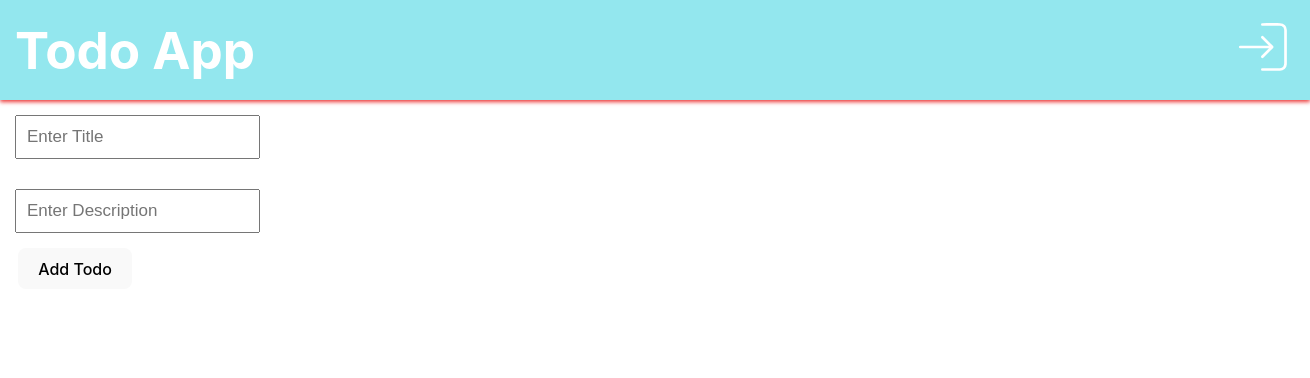
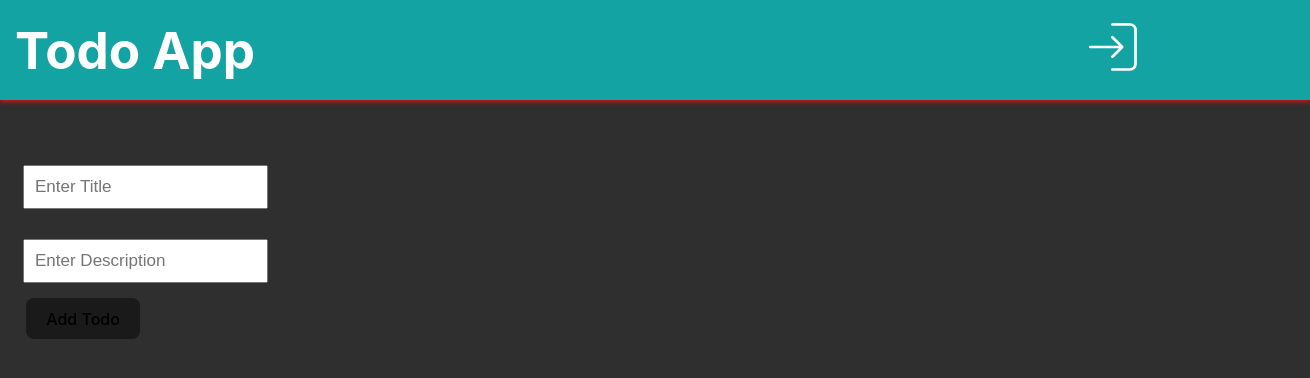
Before and after one commit to Prathamesh-Kothalkar/Todo-App-, a React (Vite) app in the folder frontend/: page / in a window 1280 px wide. Shown: the top 378 px of the page, 1310 px wide, since content can reach past the window. Built offline with nearby package versions, Linux system fonts and the light colour scheme; no server answers.

Commit message:
Almost Ready Only USER AUTH remain

```diff
--- a/frontend/src/App.css
+++ b/frontend/src/App.css
@@ -1,12 +1,3 @@
-#root {
-  max-width: 1280px;
-
-}
-
-*{
-  margin: 0;
-  padding: 0;
-}
 
 .logo:hover {
   filter: drop-shadow(0 0 2em #646cffaa);
--- a/frontend/src/Component/Form.jsx
+++ b/frontend/src/Component/Form.jsx
@@ -3,6 +3,8 @@ import '../Style/form.css'
 import Todo from "./Todo";
 function Form() {
     const [arr,setArr]= useState([])
+    const [title,setTitle]=useState("");
+    const [desc,setDesc]=useState("");
 
     useEffect(()=>{
         fetch("http://localhost:3000/todos")
@@ -12,26 +14,51 @@ function Form() {
         .then((data)=>{
             setArr(data.Todos)
         })
-    },[])
+    },[createTodo])
     return (
         <>
             <form>
 
                 <input type="text" name="title" id="title"
-                placeholder="Enter Title" />
+                placeholder="Enter Title" onChange={(e)=>{setTitle(e.target.value)}} value={title} />
 
                 <br />
 
                 <input type="text" name="desc" id="desc"
-                placeholder="Enter Description"/>
+                placeholder="Enter Description" onChange={(e)=>{setDesc(e.target.value)}} value={desc}/>
 
                 <br></br>
-                <button onClick={() => { alert("Hello") }}>Add Todo</button>
+                <button onClick={(e)=>{createTodo(e)}}>Add Todo</button>
             </form>
             <Todo todos={arr}/>
 
         </>
+
+
     )
+
+    function createTodo(e){
+        e.preventDefault();
+        console.log(title,desc)
+
+        fetch("http://localhost:3000/todo",{
+            method:"POST",
+            headers:{
+              'Content-type':'application/json'
+            },
+            body:JSON.stringify({
+                title:title,
+                desc:desc
+            })
+        }).then(()=>{alert("Added")})
+        .catch((e)=>console.log(e))
+
+        setTitle("");
+        setDesc("");
+
+
+    }
+
 }
 
 export default Form
--- a/frontend/src/Component/Todo.jsx
+++ b/frontend/src/Component/Todo.jsx
@@ -5,11 +5,10 @@ function Todo({todos}){
    console.log({todos})
    return (
     <>
+        <div className="todos">
         {
             todos.map((e)=>{
-                function setState(e){
-                    alert(e)
-                }
+
                 return<>
                 <br/>
                 <div className="todo" key={e.title}>
@@ -24,8 +23,20 @@ function Todo({todos}){
                 </>
             })
         }
+        </div>
     </>
    )
+   function setState(e){
+    fetch("http://localhost:3000/completed",{
+        method:"PUT",
+        headers:{
+            'Content-type':'application/json'
+        },
+        body:JSON.stringify({
+            id:e
+        })
+    })
+}
 }
 
 export default Todo;
--- a/frontend/src/Style/form.css
+++ b/frontend/src/Style/form.css
@@ -1,8 +1,5 @@
-
-
 form{
-    margin: 0;
-    padding: 0;
+    margin-top: 150px;
 }
 
 input{
--- a/frontend/src/Style/navbar.css
+++ b/frontend/src/Style/navbar.css
@@ -1,18 +1,27 @@
 .nav {
     width: 100%;
     display: flex;
+    top: 0;
+    left: 0;
     justify-content: space-between;
     align-items: center;
-    background-color: #74e0eac5;
+    background-color: rgba(0, 255, 255, 0.562);
+    backdrop-filter: blur(10px);
     padding: 15px;
     color: white;
     box-shadow: 0 2px 4px rgba(233, 18, 18, 0.83);
+    position: fixed;
+    z-index: 1000;
   }
 
   .logo h1 {
     margin: 0;
   }
 
+  .login{
+    margin-right: 150px;
+  }
+
   .login:hover{
     /* background-color: rgba(255, 255, 255, 0.288); */
     filter:drop-shadow(8px 8px 4px #e91919);
--- a/frontend/src/Style/todo.css
+++ b/frontend/src/Style/todo.css
@@ -2,10 +2,18 @@
     width: 300px;
     height: auto;
     border: 1px solid white;
-    margin: 0 auto;
+    margin: 18px;
     padding: 10px;
     transition: all 0.3s;
+}
 
+.todos{
+    width: 100%;
+    height: 100%;
+    margin: 0 auto;
+    display: flex;
+    flex-wrap: wrap;
+    margin-top: 50px;
 }
 
 .todo:hover{
--- a/frontend/src/index.css
+++ b/frontend/src/index.css
@@ -22,11 +22,7 @@ a:hover {
   color: #535bf2;
 }
 
-body {
-  margin: 0;
-  min-width: 320px;
-  min-height: 100vh;
-}
+
 
 h1 {
   font-size: 3.2em;
@@ -51,16 +47,3 @@ button:focus,
 button:focus-visible {
   outline: 4px auto -webkit-focus-ring-color;
 }
-
-@media (prefers-color-scheme: light) {
-  :root {
-    color: #213547;
-    background-color: #ffffff;
-  }
-  a:hover {
-    color: #747bff;
-  }
-  button {
-    background-color: #f9f9f9;
-  }
-}
```
Also changed, not shown: 1 other file (tests, documents, lock files or other folders).
